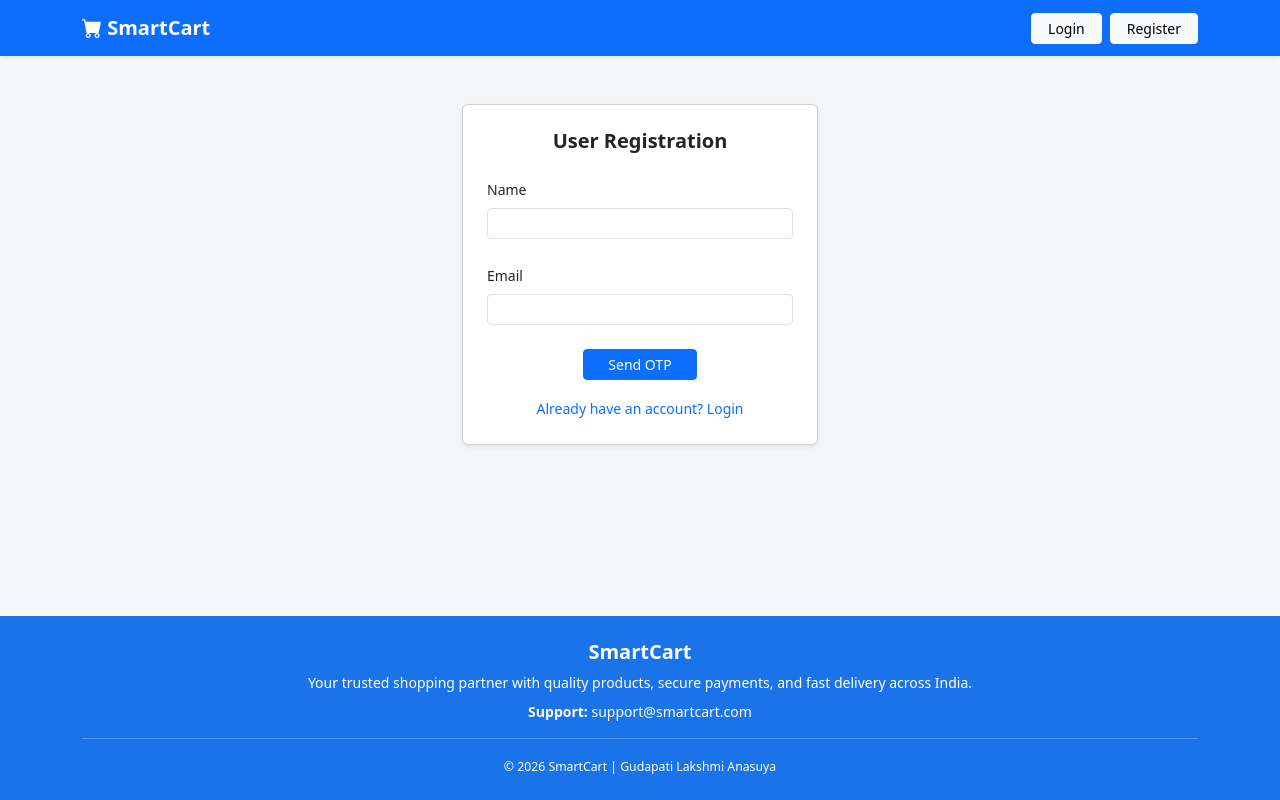
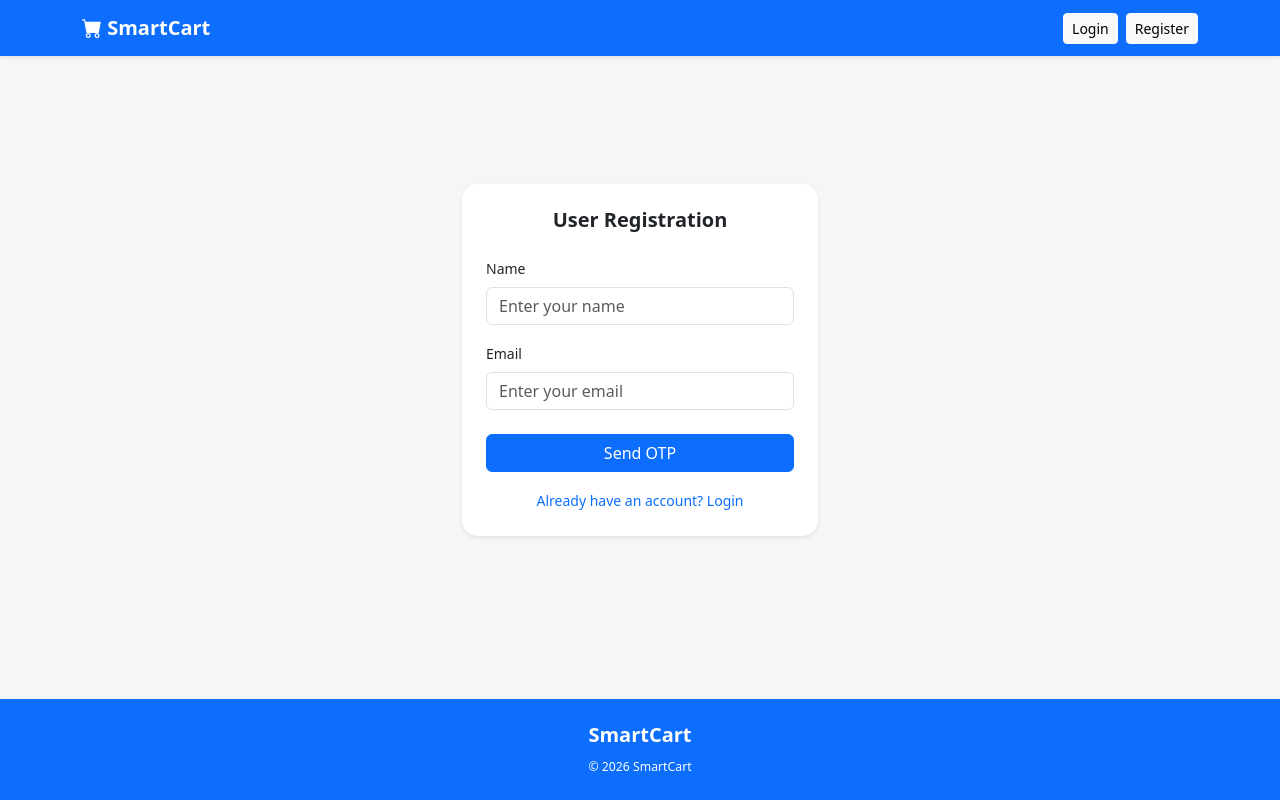
Before and after one commit to prasanna341/smartcartproject2, a Flask app: page /user-register in a window 1280 px wide. Run offline with Flask 3, Linux system fonts and the light colour scheme.

Commit message:
initial commit

```diff
--- a/templates/base1.html
+++ b/templates/base1.html
@@ -3,16 +3,16 @@
 <head>
     <meta charset="UTF-8">
 
-    <!-- ✅ IMPORTANT FOR RESPONSIVENESS -->
+    <!-- REQUIRED FOR MOBILE -->
     <meta name="viewport" content="width=device-width, initial-scale=1">
 
     <title>{% block title %}SmartCart{% endblock %}</title>
 
+    <!-- Bootstrap CSS -->
+    <link href="https://cdn.jsdelivr.net/npm/bootstrap@5.3.2/dist/css/bootstrap.min.css" rel="stylesheet">
+
     <!-- Bootstrap Icons -->
     <link rel="stylesheet" href="https://cdn.jsdelivr.net/npm/bootstrap-icons@1.11.1/font/bootstrap-icons.css">
-
-    <!-- Bootstrap CSS -->
-    <link href="https://cdn.jsdelivr.net/npm/bootstrap@5.3.2/dist/css/bootstrap.min.css" rel="stylesheet">
 
     <style>
         body {
@@ -20,79 +20,75 @@
         }
 
         .product-card {
-            background-color: #ffffff;
             transition: 0.3s ease;
         }
 
         .product-card:hover {
-            transform: translateY(-6px);
-            box-shadow: 0 12px 25px rgba(0,0,0,0.08);
+            transform: translateY(-5px);
+            box-shadow: 0 10px 20px rgba(0,0,0,0.08);
         }
 
         footer {
             font-size: 14px;
+        }
+
+        @media (max-width: 576px) {
+            .btn {
+                width: 100%;
+                margin-bottom: 8px;
+            }
         }
     </style>
 </head>
 
 <body class="d-flex flex-column min-vh-100">
 
-<!-- ================= NAVBAR ================= -->
+<!-- NAVBAR -->
 
-<nav class="navbar navbar-expand-lg navbar-dark shadow-sm" style="background-color: #0d6efd;">
+<nav class="navbar navbar-expand-lg navbar-dark bg-primary shadow-sm">
     <div class="container">
 
-        <!-- Brand -->
-        <a class="navbar-brand fw-bold text-white" href="/user/products">
+        <a class="navbar-brand fw-bold" href="/user/products">
             <i class="bi bi-cart-fill"></i> SmartCart
         </a>
 
-        <!-- Mobile Toggle -->
-        <button class="navbar-toggler" type="button" data-bs-toggle="collapse" data-bs-target="#navbarNav">
+        <button class="navbar-toggler" type="button"
+                data-bs-toggle="collapse"
+                data-bs-target="#navbarNav">
             <span class="navbar-toggler-icon"></span>
         </button>
 
-        <!-- ✅ EDITED NAVBAR CONTENT -->
         <div class="collapse navbar-collapse" id="navbarNav">
 
             {% if session.get('user_id') %}
 
-            <ul class="navbar-nav ms-auto align-items-lg-center gap-lg-3 text-center text-lg-start">
+            <ul class="navbar-nav ms-auto gap-lg-3 align-items-lg-center">
 
-                <!-- Welcome -->
                 <li class="nav-item">
-                    <span class="fw-semibold text-white d-block py-2">
+                    <span class="text-white fw-semibold d-block py-2">
                         Welcome, {{ session['user_name'] }}
                     </span>
                 </li>
 
-                <!-- My Orders -->
                 <li class="nav-item">
-                    <a href="/user/my-orders" class="btn btn-light btn-sm w-100 w-lg-auto">
-                        <i class="bi bi-box-seam"></i> My Orders
+                    <a href="/user/my-orders" class="btn btn-light btn-sm">
+                        Orders
                     </a>
                 </li>
 
-                <!-- Cart -->
                 <li class="nav-item">
-                    <a href="/user/cart"
-                       class="btn btn-light position-relative d-flex align-items-center justify-content-center"
-                       style="width:40px; height:40px; border-radius:50%;">
+                    <a href="/user/cart" class="btn btn-light btn-sm position-relative">
                         <i class="bi bi-cart"></i>
-
                         {% if cart_count|default(0) > 0 %}
-                        <span class="position-absolute top-0 start-100 translate-middle badge rounded-pill bg-danger">
+                        <span class="position-absolute top-0 start-100 translate-middle badge bg-danger rounded-pill">
                             {{ cart_count }}
                         </span>
                         {% endif %}
                     </a>
                 </li>
 
-                <!-- Logout -->
                 <li class="nav-item">
-                    <a href="/user-logout"
-                       class="btn btn-light d-flex align-items-center justify-content-center"
-                       style="width:40px; height:40px; border-radius:50%;">
+                    <a href="/user-logout" class="btn btn-light btn-sm">
                         <i class="bi bi-box-arrow-right"></i>
                     </a>
                 </li>
@@ -101,16 +97,16 @@
 
             {% else %}
 
-            <ul class="navbar-nav ms-auto gap-lg-2 text-center">
+            <ul class="navbar-nav ms-auto gap-lg-2">
 
                 <li class="nav-item">
-                    <a class="btn btn-light btn-sm px-3 w-100 w-lg-auto" href="/user/user-login">
+                    <a class="btn btn-light btn-sm" href="/user/user-login">
                         Login
                     </a>
                 </li>
 
                 <li class="nav-item">
-                    <a class="btn btn-light btn-sm px-3 w-100 w-lg-auto" href="/user-register">
+                    <a class="btn btn-light btn-sm" href="/user-register">
                         Register
                     </a>
                 </li>
@@ -123,34 +119,21 @@
     </div>
 </nav>
 
-<!-- ================= MAIN CONTENT ================= -->
+<!-- MAIN CONTENT -->
 
-<div class="container my-5">
+<div class="container my-4 flex-grow-1">
     {% block content %}{% endblock %}
 </div>
 
-<!-- ================= FOOTER ================= -->
+<!-- FOOTER -->
 
-<footer class="text-white text-center py-4 mt-auto" style="background-color:#1a73e8;">
+<footer class="bg-primary text-white text-center py-4 mt-auto">
     <div class="container">
-        <h5 class="fw-bold mb-2">SmartCart</h5>
-
-        <p class="mb-2">
-            Your trusted shopping partner with quality products, secure payments,
-            and fast delivery across India.
-        </p>
-
-        <p class="mb-2">
-            <strong>Support:</strong> support@smartcart.com
-        </p>
-
-        <hr class="border-light">
-
-        <small>© 2026 SmartCart | Gudapati Lakshmi Anasuya</small>
+        <h5 class="fw-bold">SmartCart</h5>
+        <small>© 2026 SmartCart</small>
     </div>
 </footer>
 
-<!-- Bootstrap JS -->
 <script src="https://cdn.jsdelivr.net/npm/bootstrap@5.3.2/dist/js/bootstrap.bundle.min.js"></script>
 
 </body>
--- a/templates/user/user_register.html
+++ b/templates/user/user_register.html
@@ -1,19 +1,20 @@
 {% extends "base1.html" %}
-
 {% block title %}User Registration{% endblock %}
 
 {% block content %}
 
-<div class="row justify-content-center">
-    <div class="col-md-4 col-sm-6">
+<div class="row justify-content-center align-items-center" style="min-height:70vh;">
 
-        <div class="card shadow-sm">
+    <div class="col-11 col-sm-8 col-md-6 col-lg-4">
+
+        <div class="card shadow-sm border-0 rounded-4">
             <div class="card-body p-4">
 
                 <h5 class="text-center mb-4 fw-bold">
                     User Registration
                 </h5>
 
+                <!-- Flash Messages -->
                 {% with messages = get_flashed_messages(with_categories=true) %}
                   {% for category, message in messages %}
                     <div class="alert alert-{{ category }} py-2 text-center">
@@ -24,26 +25,32 @@
 
                 <form method="POST" action="/user-register">
 
-                    <div class="mb-4">
+                    <div class="mb-3">
                         <label class="form-label small">Name</label>
-                        <input type="text" name="name" class="form-control form-control-sm" required>
+                        <input type="text" name="name"
+                               class="form-control"
+                               placeholder="Enter your name"
+                               required>
                     </div>
 
-                    <div class="mb-4">
+                    <div class="mb-3">
                         <label class="form-label small">Email</label>
-                        <input type="email" name="email" class="form-control form-control-sm" required>
+                        <input type="email" name="email"
+                               class="form-control"
+                               placeholder="Enter your email"
+                               required>
                     </div>
 
-                    <div class="d-flex justify-content-center">
-                        <button class="btn btn-primary btn-sm px-4">
-                            Send OTP
-                        </button>
-                    </div>
+                    <button type="submit"
+                            class="btn btn-primary w-100 mt-2">
+                        Send OTP
+                    </button>
 
                 </form>
 
                 <div class="text-center mt-3">
-                    <a href="/user/user-login" class="text-decoration-none small">
+                    <a href="/user/user-login"
+                       class="text-decoration-none small">
                         Already have an account? Login
                     </a>
                 </div>
@@ -52,6 +59,7 @@
         </div>
 
     </div>
+
 </div>
 
 {% endblock %}
```
Also changed, not shown: templates/user/cart.html (+21 -23 lines), templates/user/user_login.html (+15 -12 lines), templates/user/user_products.html (+10 -11 lines).
